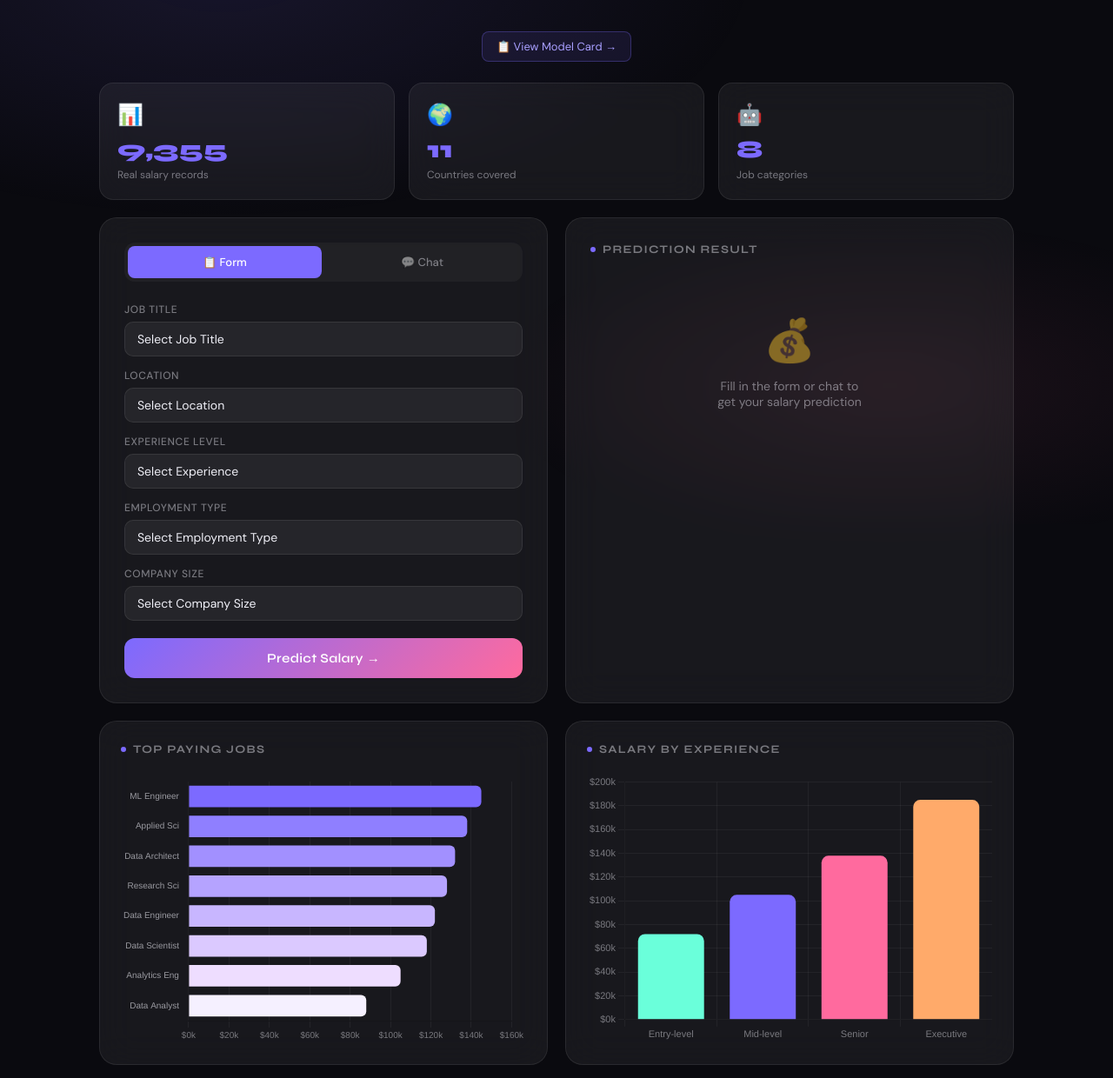
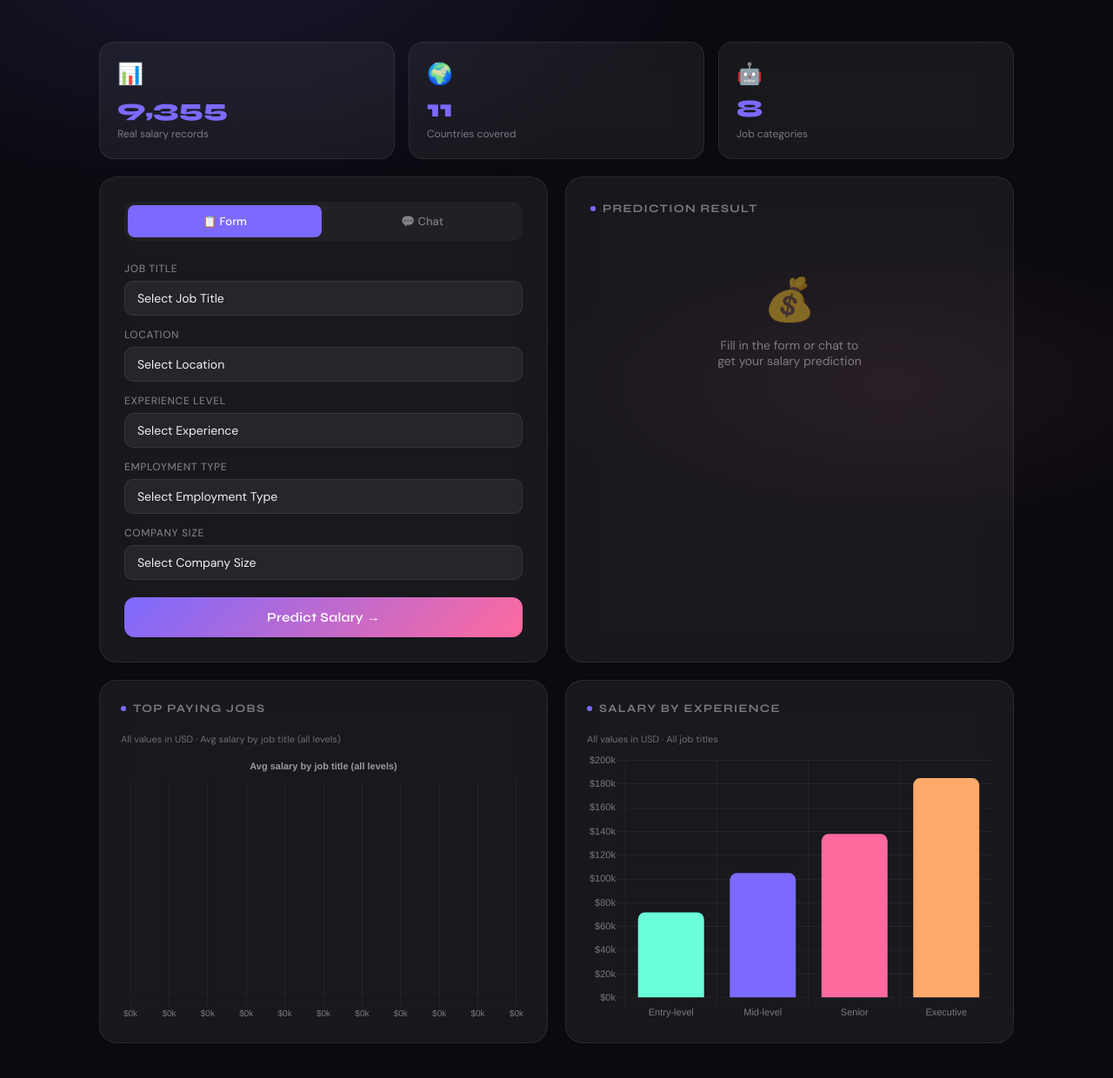
Before and after one commit to PavanaRealm/salary-predictor, a Flask app: page / in a window 1280 px wide. Shown: the part 197-1437 px from the top of the page at 87% size. Run offline with Flask 3, Linux system fonts and the light colour scheme; parts of the project's set-up code (start-up, migrations or seed data) failed here and were passed over.

Commit message:
Fix layout, dynamic charts with all job titles, remove model card from UI, add more countries and job titles

```diff
--- a/app.py
+++ b/app.py
@@ -25,7 +25,8 @@ exp_map = feature_info['exp_map']
 top_locations = feature_info['top_locations']
 top_jobs = sorted(feature_info['top_jobs'])
 
-job_titles = top_jobs
+visible_titles = feature_info['visible_titles']
+job_titles = sorted(visible_titles.keys())
 locations = top_locations
 experiences = list(exp_map.keys())
 employments = ['Full-time', 'Part-time', 'Contract', 'Freelance']
@@ -50,6 +51,8 @@ def format_salary(value, currency):
     return symbols[currency] + '{:,.0f}'.format(int(value))
 
 def build_input(job_title, location, experience, employment, size):
+    # Map visible title to grouped category
+    job_title = visible_titles.get(job_title, job_title)
     row = {col: 0 for col in feature_columns}
     row['work_year'] = 2024
     row['size_encoded'] = size_map.get(size, 1)
@@ -99,10 +102,10 @@ def get_chart_data(job_title=None, experience=None):
     df_job = df_f[df_f['experience_level'] == experience] if experience else df_f
     job_label = 'Avg salary by job title (experience: ' + str(experience) + ')' if experience else 'Avg salary by job title (all levels)'
     loc_avg = df_loc.groupby('company_location')['salary_in_usd'].mean().reindex(top_locations).dropna()
-    job_avg = df_job.groupby('job_title_normalized')['salary_in_usd'].mean().reindex(top_jobs).dropna().sort_values(ascending=False)
+    job_avg = df_job.groupby('job_title')['salary_in_usd'].mean().dropna().sort_values(ascending=False).head(12)
     return {
         'location': {'labels': list(loc_avg.index), 'values': [int(v) for v in loc_avg.values], 'label': loc_label},
-        'jobs': {'labels': list(job_avg.index), 'values': [int(v) for v in job_avg.values], 'label': job_label}
+        'jobs': {'labels': list(job_avg.index), 'data': [int(v) for v in job_avg.tolist()], 'label': job_label}
     }
 
 @app.route('/')
--- a/templates/index.html
+++ b/templates/index.html
@@ -143,7 +143,6 @@
         <h1>Salary Predictor</h1>
         <p class="subtitle">Gradient Boosting ML · 9,355 Real Salary Records · LLaMA Chat Interface</p>
     </header>
-<div style="text-align:center;margin-top:-24px;margin-bottom:24px;"><a href="/model-card" style="display:inline-flex;align-items:center;gap:6px;color:#a89fff;text-decoration:none;font-size:13px;margin-top:12px;padding:8px 16px;background:rgba(124,106,255,0.1);border:1px solid rgba(124,106,255,0.3);border-radius:8px;">📋 View Model Card →</a></div>
     <div class="stats-row">
         <div class="stat-card"><div class="stat-icon">📊</div><div class="stat-val">9,355</div><div class="stat-label">Real salary records</div></div>
         <div class="stat-card"><div class="stat-icon">🌍</div><div class="stat-val">11</div><div class="stat-label">Countries covered</div></div>
@@ -217,8 +216,8 @@
         </div>
     </div>
     <div class="charts-grid">
-        <div class="chart-card"><div class="card-title">Top Paying Jobs</div><canvas id="jobChart" height="200"></canvas></div>
-        <div class="chart-card"><div class="card-title">Salary by Experience</div><canvas id="expChart" height="200"></canvas></div>
+        <div class="chart-card"><div class="card-title">Top Paying Jobs</div><div style="font-size:11px;color:rgba(240,240,248,0.4);margin-bottom:8px;">All values in USD · {{ chart_data.jobs.label }}</div><canvas id="jobChart" height="200"></canvas></div>
+        <div class="chart-card"><div class="card-title">Salary by Experience</div><div style="font-size:11px;color:rgba(240,240,248,0.4);margin-bottom:8px;">All values in USD · All job titles</div><canvas id="expChart" height="200"></canvas></div>
     </div>
 </div>
 <script>
@@ -258,7 +257,13 @@ function addMessage(text, sender, id) {
 }
 document.getElementById("chat-input").addEventListener("keypress", function(e) { if (e.key === "Enter") sendMessage(); });
 const chartOpts = { plugins: { legend: { display: false } }, scales: { x: { ticks: { color: "rgba(240,240,248,0.45)", font: { size: 11 } }, grid: { color: "rgba(255,255,255,0.05)" } }, y: { ticks: { color: "rgba(240,240,248,0.45)", font: { size: 11 }, callback: v => "$" + (v/1000).toFixed(0) + "k" }, grid: { color: "rgba(255,255,255,0.05)" } } } };
-new Chart(document.getElementById("jobChart"), { type: "bar", data: { labels: ["ML Engineer","Applied Sci","Data Architect","Research Sci","Data Engineer","Data Scientist","Analytics Eng","Data Analyst"], datasets: [{ data: [145000,138000,132000,128000,122000,118000,105000,88000], backgroundColor: ["#7c6aff","#8f7fff","#a290ff","#b5a3ff","#c8b6ff","#dbc9ff","#eeddff","#f5f0ff"], borderRadius: 6 }] }, options: { ...chartOpts, indexAxis: "y", scales: { y: { ticks: { color: "rgba(240,240,248,0.6)", font: { size: 10 } }, grid: { display: false } }, x: { ticks: { color: "rgba(240,240,248,0.45)", font: { size: 10 }, callback: v => "$" + (v/1000).toFixed(0) + "k" }, grid: { color: "rgba(255,255,255,0.05)" } } } } });
+const jobLabels = {{ chart_data.jobs.labels | tojson }};
+const jobValues = {{ chart_data.jobs.data | tojson }};
+const jobColors = jobLabels.map((_, i) => {
+    const colors = ["#7c6aff","#8f7fff","#a290ff","#b5a3ff","#c8b6ff","#dbc9ff","#eeddff","#f5f0ff","#6affda","#ff6a9e","#ffaa6a","#a0f0a0"];
+    return colors[i % colors.length];
+});
+new Chart(document.getElementById("jobChart"), { type: "bar", data: { labels: jobLabels, datasets: [{ data: jobValues, backgroundColor: jobColors, borderRadius: 6 }] }, options: { ...chartOpts, indexAxis: "y", plugins: { legend: { display: false }, title: { display: true, text: {{ chart_data.jobs.label | tojson }}, color: "rgba(240,240,248,0.6)", font: { size: 11 } } }, scales: { y: { ticks: { color: "rgba(240,240,248,0.6)", font: { size: 10 } }, grid: { display: false } }, x: { ticks: { color: "rgba(240,240,248,0.45)", font: { size: 10 }, callback: v => "$" + (v/1000).toFixed(0) + "k" }, grid: { color: "rgba(255,255,255,0.05)" } } } } });
 new Chart(document.getElementById("expChart"), { type: "bar", data: { labels: ["Entry-level","Mid-level","Senior","Executive"], datasets: [{ data: [72000,105000,138000,185000], backgroundColor: ["#6affda","#7c6aff","#ff6a9e","#ffaa6a"], borderRadius: 8 }] }, options: chartOpts });
 </script>
 </body>
```
Also changed, not shown: README.md, 1 other file.
